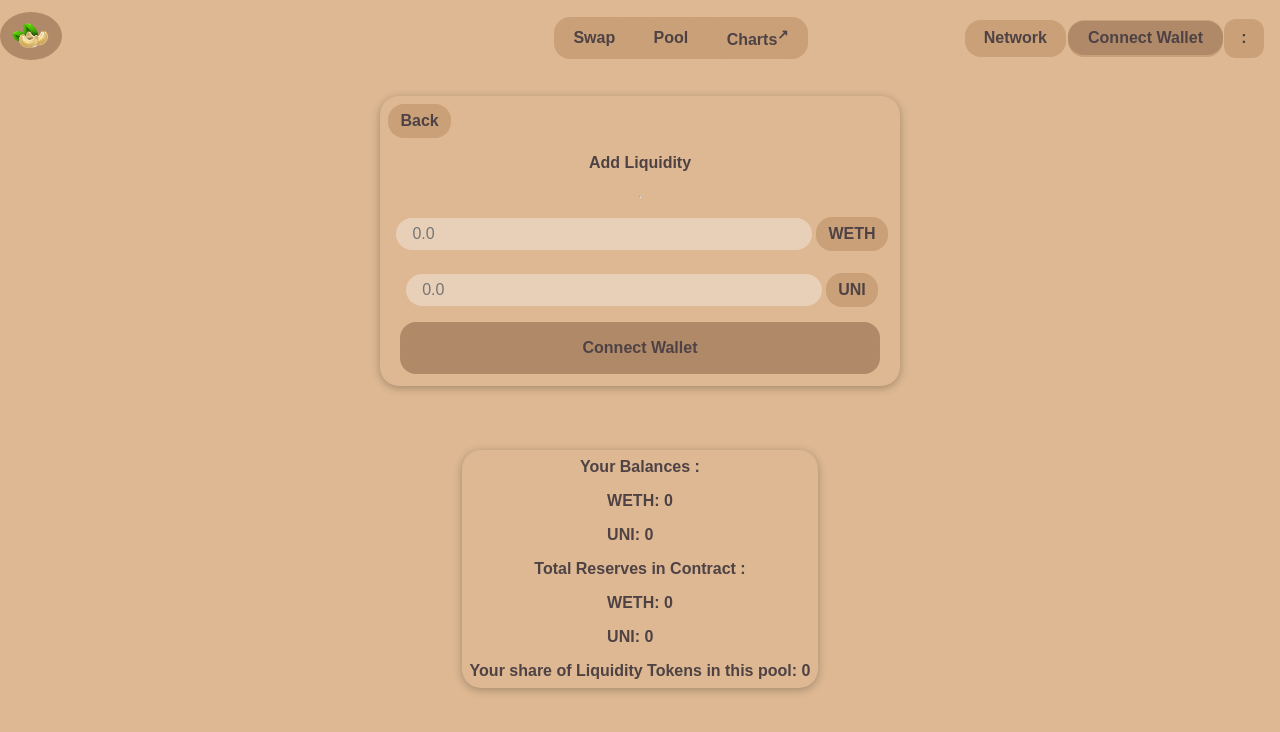
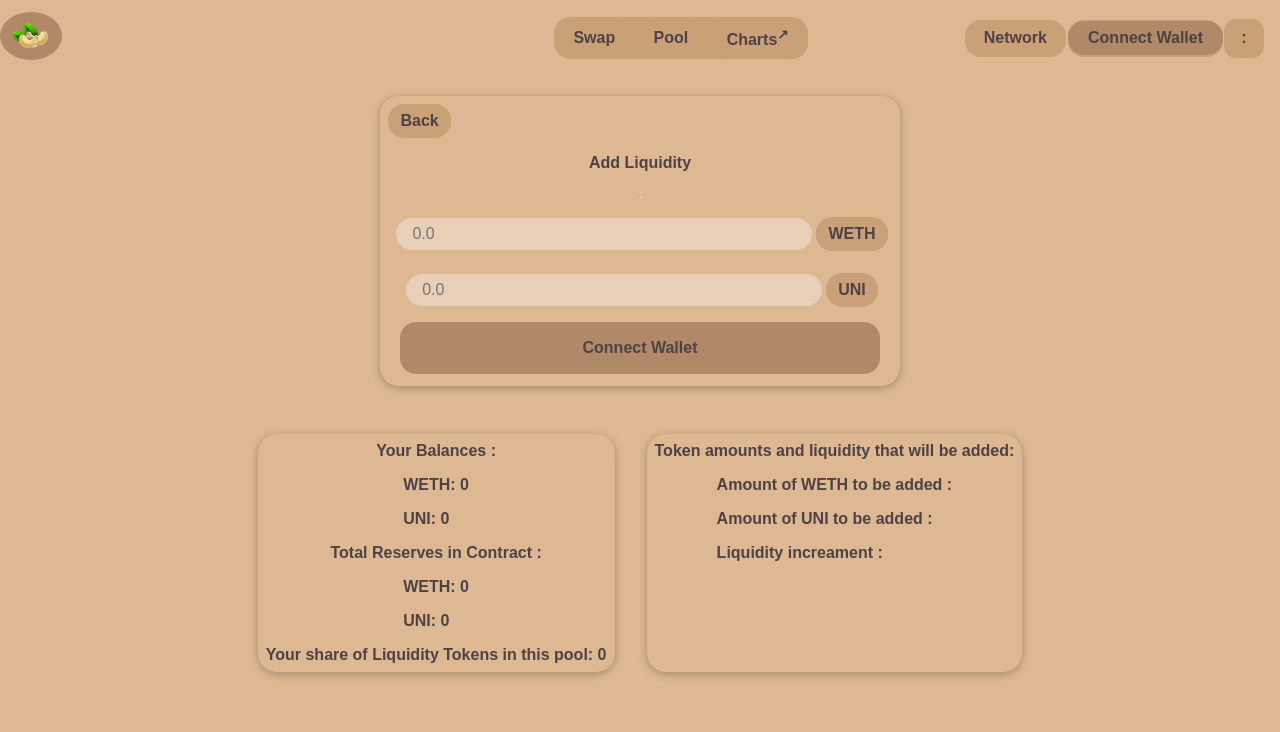
Before and after one commit to yatharthv8/kaju-swap, a Vue app: page /kaju-swap/addLiquidity in a window 1280 px wide. Shown: the top 732 px of the page. Built offline with nearby package versions, Linux system fonts and the light colour scheme; what web3 would draw is missing.

Commit message:
Added liquidity prediction and token balances check functionalities

```diff
--- a/src/components/UI/BaseSpinner.vue
+++ b/src/components/UI/BaseSpinner.vue
@@ -1,6 +1,7 @@
 <template>
   <dialog open>
     <div class="spinner">
+      <p>Please Wait...</p>
       <div class="lds-roller">
         <div></div>
         <div></div>
@@ -19,6 +20,7 @@
 .spinner {
   display: flex;
   justify-content: center;
+  flex-direction: column;
   align-items: center;
   width: 100%;
 }
--- a/src/components/layout/BalResSecLiq.vue
+++ b/src/components/layout/BalResSecLiq.vue
@@ -1,4 +1,6 @@
 <template>
+  <div class="liquidity">
+    <div class="card">
       <div>Your Balances :</div>
       <div>
         <p>
@@ -25,6 +27,25 @@
         Your share of Liquidity Tokens in this pool:
         <span>{{ $store.state.addLiquidity.pairLiquidity }}</span>
       </div>
+    </div>
+    <div class="card">
+      <div>Token amounts and liquidity that will be added:</div>
+      <div>
+        <p>
+          Amount of {{ liqTokenSymbolVal[0] }} to be added :
+          {{ $store.state.addLiquidity.predictedLiq[0] }}
+        </p>
+        <p>
+          Amount of {{ liqTokenSymbolVal[1] }} to be added :
+          {{ $store.state.addLiquidity.predictedLiq[1] }}
+        </p>
+        <p>
+          Liquidity increament :
+          {{ $store.state.addLiquidity.predictedLiq[2] }}
+        </p>
+      </div>
+    </div>
+  </div>
 </template>
 
 <script>
@@ -47,3 +68,13 @@ export default {
   },
 };
 </script>
+
+<style scoped>
+.liquidity {
+  display: flex;
+}
+
+.card {
+  margin: 1rem;
+}
+</style>
--- a/src/ethereumFunctions.js
+++ b/src/ethereumFunctions.js
@@ -135,6 +135,7 @@ export async function fetchReserves(token0Address, token1Address, pair) {
       web3.utils.fromWei(String(reservesRaw[0]), "ether"),
       web3.utils.fromWei(String(reservesRaw[1]), "ether"),
     ];
+    // console.log(reservesRaw, token0Address);
     return [
       (await pair.methods.token0().call()) === token0Address
         ? results[0]
@@ -171,7 +172,7 @@ export async function getReserves(
       String(liquidityTokens_BN),
       "ether"
     );
-    console.log("getReserves LT->", liquidityTokens);
+    // console.log("getReserves LT->", liquidityTokens);
     return [
       Number(reservesRaw[0]),
       Number(reservesRaw[1]),
@@ -207,8 +208,8 @@ export async function quoteAddLiquidity(
   amountBDesired,
   factory
 ) {
-  const pairAddress = await factory
-    .getPair(token0Address, token1Address)
+  const pairAddress = await factory.methods
+    .pairs(token0Address, token1Address)
     .call();
   const pair = new web3.eth.Contract(PAIR.abi, pairAddress);
 
@@ -216,20 +217,19 @@ export async function quoteAddLiquidity(
   const reserveA = reservesRaw[0];
   const reserveB = reservesRaw[1];
 
+  // console.log(reservesRaw);
   if (reserveA === 0 && reserveB === 0) {
     let amountOut = Math.sqrt(reserveA * reserveB);
-    return [
-      amountADesired.toString(),
-      amountBDesired.toString(),
-      amountOut.toString(),
-    ];
+    // console.log("here-1", amountOut);
+    return [String(amountADesired), String(amountBDesired), String(amountOut)];
   } else {
     let [amountBOptimal, amountOut] = quote(amountADesired, reserveA, reserveB);
+    // console.log("here-2", amountBOptimal, amountBDesired, amountOut);
     if (amountBOptimal <= amountBDesired) {
       return [
-        amountADesired.toString(),
-        amountBOptimal.toString(),
-        amountOut.toString(),
+        String(amountADesired),
+        String(amountBOptimal),
+        String(amountOut),
       ];
     } else {
       let [amountAOptimal, amountOut] = quote(
@@ -237,11 +237,12 @@ export async function quoteAddLiquidity(
         reserveB,
         reserveA
       );
-      console.log(amountAOptimal, amountOut);
+      // console.log("here-3", amountOut);
+      // console.log("here-3", amountAOptimal, amountOut);
       return [
-        amountAOptimal.toString(),
-        amountBDesired.toString(),
-        amountOut.toString(),
+        String(amountAOptimal),
+        String(amountBDesired),
+        String(amountOut),
       ];
     }
   }
--- a/src/store/actions.js
+++ b/src/store/actions.js
@@ -4,7 +4,9 @@ const factory = ethFunc.getFactory(process.env.VUE_APP_FACTORY);
 
 export default {
   async getPairsFromFactory(context) {
+    context.dispatch("toggleOperationUnderProcess", true);
     context.state.allPairs = await ethFunc.getPairs(factory);
+    context.dispatch("toggleOperationUnderProcess", false);
   },
 
   toggleOperationUnderProcess(context, payload) {
--- a/src/store/addLiquidity/addLiquidity.js
+++ b/src/store/addLiquidity/addLiquidity.js
@@ -16,6 +16,7 @@ export default {
         DialnumAdd: [process.env.VUE_APP_WETH, process.env.VUE_APP_UNI],
       },
       pairLiquidity: 0,
+      predictedLiq: [],
     };
   },
   mutations: mutations,
--- a/src/store/remLiquidity/actions.js
+++ b/src/store/remLiquidity/actions.js
@@ -5,11 +5,13 @@ const factory = ethFunc.getFactory(process.env.VUE_APP_FACTORY);
 
 export default {
   async getDataForLiqRemPage(context, payload) {
+    context.dispatch("toggleOperationUnderProcess", true);
     context.state.pairAddress = payload;
     const resAndSymb = await ethFunc.getDataForPairs(
       context.rootState.account0,
       payload
     );
+
     context.getters.getPairTokenAddress[0] = resAndSymb[2];
     context.getters.getPairTokenAddress[1] = resAndSymb[3];
     context.getters.getRemLiqTokenBal[0] = resAndSymb[4];
@@ -23,6 +25,7 @@ export default {
     context.getters.getSymbol[0] = resAndSymb[0];
     context.getters.getSymbol[1] = resAndSymb[1];
     context.state.pairLiquidity = liqReserves[2];
+    context.dispatch("toggleOperationUnderProcess", false);
   },
 
   async removeLiquidity(context) {
--- a/src/store/swap/actions.js
+++ b/src/store/swap/actions.js
@@ -4,6 +4,10 @@ const router = ethFunc.getRouter(process.env.VUE_APP_ROUTER);
 const factory = ethFunc.getFactory(process.env.VUE_APP_FACTORY);
 
 export default {
+  checkMaxBal(context) {
+    context.commit("checkMaxBal");
+  },
+
   closeSwapDialog(context) {
     context.commit("swapDialog", false);
   },
@@ -35,6 +39,7 @@ export default {
   async displayMaxTokenBalance(context, payload) {
     context.getters.getTokenBalText[payload.ind] =
       await ethFunc.getTokenBalance(payload.add);
+    context.commit("checkMaxBal");
   },
 
   async fillTokenAmount(context, payload) {
--- a/src/store/swap/mutations.js
+++ b/src/store/swap/mutations.js
@@ -2,4 +2,15 @@ export default {
   swapDialog(state, payload) {
     state.swapDialog.bool = payload;
   },
+  checkMaxBal(state) {
+    if (
+      state.amountToken0 > state.tokenBalText[0] ||
+      state.tokenBalText[0] == 0
+    ) {
+      state.insufficientBal = true;
+      console.log(state.insufficientBal);
+    } else {
+      state.insufficientBal = false;
+    }
+  },
 };
--- a/src/store/swap/swap.js
+++ b/src/store/swap/swap.js
@@ -14,6 +14,7 @@ export default {
       amountToken1: null,
       tokenBalText: [0, 0],
       tokenReserves: [0, 0],
+      insufficientBal: false,
     };
   },
   mutations: mutations,
--- a/src/views/AddLiquidity.vue
+++ b/src/views/AddLiquidity.vue
@@ -62,7 +62,7 @@
       </button>
     </div>
   </div>
-  <div class="card">
+  <div>
     <bal-res-section></bal-res-section>
   </div>
 </template>
--- a/src/views/Swap.vue
+++ b/src/views/Swap.vue
@@ -58,6 +58,17 @@
     <div v-if="!displayWalletStatus">
       <wallet-connect-button class="swap-button"></wallet-connect-button>
     </div>
+    <div v-else-if="$store.state.swap.insufficientBal">
+      <button
+        :disabled="$store.state.swap.insufficientBal"
+        :class="{
+          'button-disabled': $store.state.swap.insufficientBal,
+          'swap-button': true,
+        }"
+      >
+        Insufficient {{ swapTokenSymbolVal[0] }} Balance
+      </button>
+    </div>
     <div v-else-if="!swapActive">
       <button class="swap-button">Enter Amount</button>
     </div>
@@ -100,7 +111,7 @@ export default {
     };
   },
   methods: {
-    ...mapActions({ startSwap: "swapToken" }),
+    ...mapActions({ startSwap: "swapToken", checkForBal: "checkMaxBal" }),
     showOrHideDropdown() {
       if (this.displayDropdown === "none") {
         this.displayDropdown = "block";
@@ -128,6 +139,7 @@ export default {
     "$store.state.swap.amountToken0"(newVal) {
       if (newVal != null) {
         this.$store.dispatch("fillTokenAmount", 1);
+        this.checkForBal();
         if (this.$store.state.swap.amountToken0) {
           this.swapActive = true;
         } else {
```
Also changed, not shown: src/store/addLiquidity/actions.js (+20 -8 lines). Lines whose indentation alone changed are shown as unchanged.
